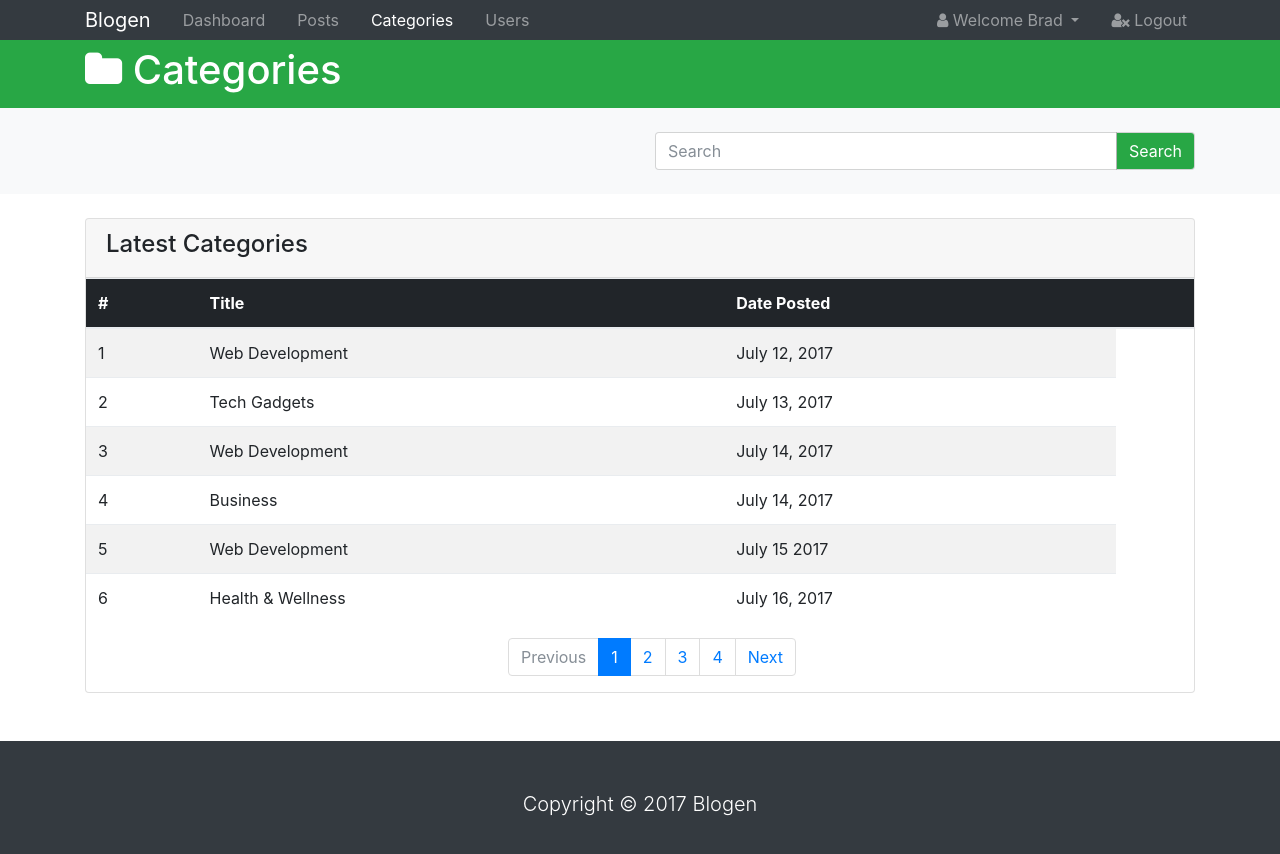
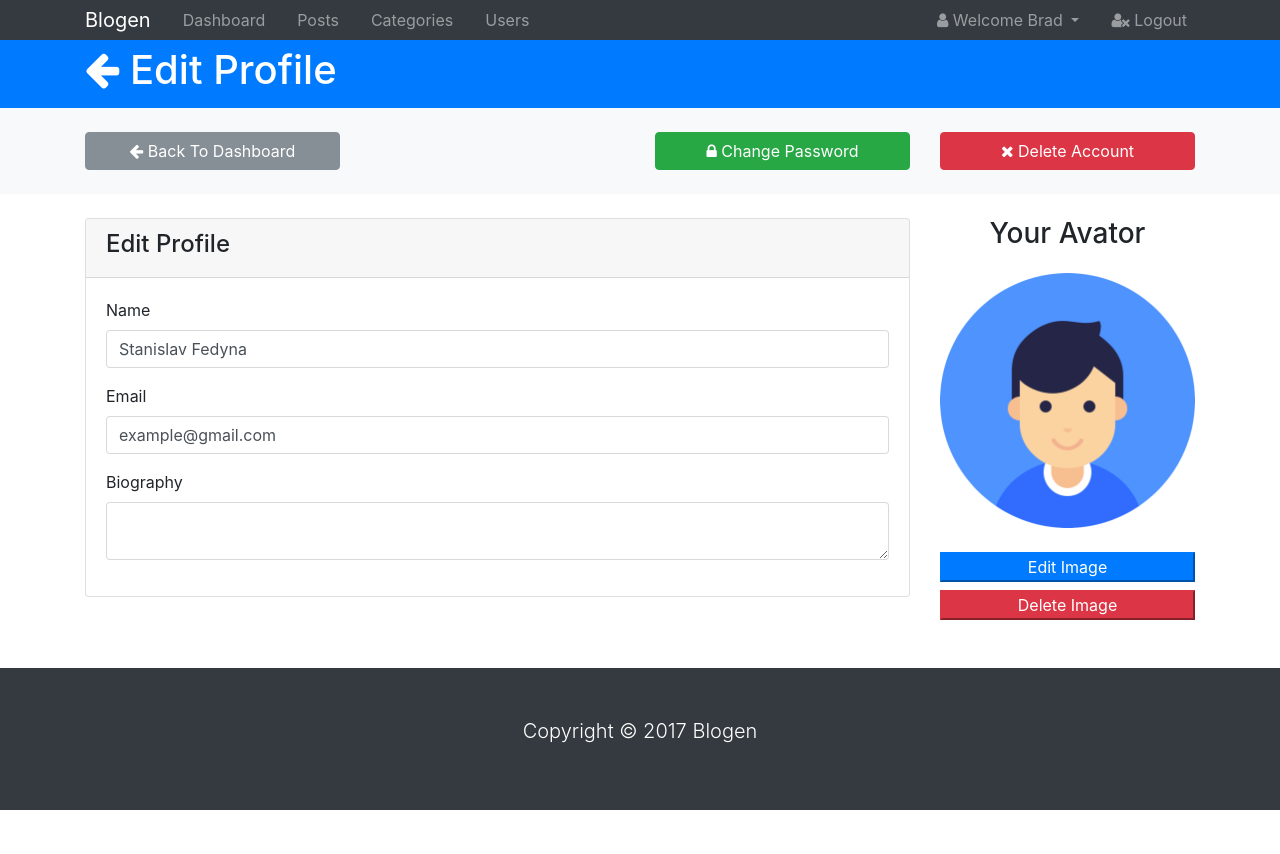
Before and after one commit to StanislavFedyna/blogen-admin-ui, a website: page src/profile.html in a window 1280 px wide. After the commit the page ends 810 px from the top, so only its background shows below. Drawn offline with nearby package versions, Linux system fonts and the light colour scheme; a script that the page names is missing.

Commit message:
edited profile section, added modal for pass button

```diff
--- a/src/Categories.html
+++ b/src/profile.html
@@ -29,7 +29,7 @@
             <a href="posts.html" class="nav-link">Posts</a>
           </li>
           <li class="nav-item px-2">
-            <a href="categories.html" class="nav-link active">Categories</a>
+            <a href="categories.html" class="nav-link">Categories</a>
           </li>
           <li class="nav-item px-2">
             <a href="users.html" class="nav-link">Users</a>
@@ -60,11 +60,11 @@
     </div>
   </nav>
 
-  <header id="main-header" class="py-2 bg-success text-white">
+  <header id="main-header" class="py-2 bg-primary text-white">
     <div class="container">
       <div class="row">
         <div class="col-md-6">
-          <h1><i class="fa fa-folder"></i> Categories </h1>
+          <h1> <i class="fa fa-arrow-left"></i> Edit Profile</h1>
         </div>
       </div>
     </div>
@@ -74,93 +74,57 @@
   <section id="action" class="py-4 mb-4 bg-light">
     <div class="container">
       <div class="row">
-        <div class="col-md-6 ml-auto">
-          <div class="input-group">
-            <input type="text" class="form-control" placeholder="Search">
-            <span class="input-group-btn">
-              <button class="btn btn-success">Search</button>
-            </span>
-          </div>
+        <div class="col-md-3 mr-auto">
+          <a href="index.html" class="btn btn-secondary btn-block">
+            <i class="fa fa-arrow-left"></i> Back To Dashboard
+          </a>
+        </div>
+        <div class="col-md-3">
+          <a href="#" class="btn btn-success btn-block" data-toggle="modal" data-target="#passwordModal">
+            <i class="fa fa-lock"></i> Change Password
+          </a>
+        </div>
+        <div class="col-md-3">
+          <a href="#" class="btn btn-danger btn-block">
+            <i class="fa fa-remove"></i> Delete Account
+          </a>
         </div>
       </div>
     </div>
   </section>
 
-  <!-- POSTS -->
-  <section id="posts">
+  <!-- PROFILE EDITS -->
+  <section id="profile">
     <div class="container">
       <div class="row">
-        <div class="col">
+        <div class="col-md-9">
           <div class="card">
             <div class="card-header">
-              <h4>Latest Categories</h4>
+              <h4>Edit Profile</h4>
             </div>
-            <table class="table table-striped">
-              <thead class="thead-inverse">
-                <tr>
-                  <th>#</th>
-                  <th>Title</th>
-                  <th>Date Posted</th>
-                  <th></th>
-                </tr>
-              </thead>
-              <tbody>
-                <tr>
-                  <td scope="row">1</td>
-                  <td>Web Development</td>
-                  <td>July 12, 2017</td>
-                </tr>
-                <tr>
-                  <td scope="row">2</td>
-                  <td>Tech Gadgets</td>
-                  <td>July 13, 2017</td>
-                </tr>
-                <tr>
-                  <td scope="row">3</td>
-                  <td>Web Development</td>
-                  <td>July 14, 2017</td>
-                </tr>
-                <tr>
-                  <td scope="row">4</td>
-                  <td>Business</td>
-                  <td>July 14, 2017</td>
-                </tr>
-                <tr>
-                  <td scope="row">5</td>
-                  <td>Web Development</td>
-                  <td>July 15 2017</td>
-                </tr>
-                <tr>
-                  <td scope="row">6</td>
-                  <td>Health & Wellness</td>
-                  <td>July 16, 2017</td>
-                </tr>
-              </tbody>
-            </table>
-
-            <nav class="ml-4 d-flex justify-content-center">
-              <ul class="pagination">
-                <li class="page-item disabled">
-                  <a href="#" class="page-link">Previous</a>
-                </li>
-                <li class="page-item active">
-                  <a href="#" class="page-link">1</a>
-                </li>
-                <li class="page-item">
-                  <a href="#" class="page-link">2</a>
-                </li>
-                <li class="page-item">
-                  <a href="#" class="page-link">3</a>
-                </li>
-                <li class="page-item">
-                  <a href="#" class="page-link">4</a>
-                </li>
-                <li class="page-item">
-                  <a href="#" class="page-link">Next</a>
-                </li>
-              </ul>
-            </nav>
+            <div class="card-body">
+              <form>
+                <div class="form-group">
+                  <label for="name">Name</label>
+                  <input type="text" class="form-control" value="Stanislav Fedyna">
+                </div>
+                <div class="form-group">
+                  <label for="email">Email</label>
+                  <input type="text" class="form-control" value="example@gmail.com">
+                </div>
+                <div class="form-group">
+                  <label for="body">Biography</label>
+                  <textarea name="editor1" class="form-control"></textarea>
+                </div>
+              </form>
+            </div>
           </div>
+        </div>
+        <div class="col-md-3">
+          <h3 class="text-center">Your Avator</h3>
+          <img src="img/avatar-icon.png" alt="avatar" class="d-block img-fluid my-4">
+          <button class="btn-primary btn-block">Edit Image</button>
+          <button class="btn-danger btn-block">Delete Image</button>
         </div>
       </div>
     </div>
@@ -176,6 +140,33 @@
     </div>
   </footer>
 
+  <!-- PASSWORD MODAL -->
+  <div class="modal fade" id="passwordModal">
+    <div class="modal-dialog modal-lg">
+      <div class="modal-content">
+        <div class="modal-header bg-success text-white">
+          <h5 class="modal-title">Change Password</h5>
+          <button class="close" data-dismiss="modal"><span>&times;</span></button>
+        </div>
+        <div class="modal-body">
+          <form>
+            <div class="form-group">
+              <label for="name">Password</label>
+              <input type="password" class="form-control">
+            </div>
+            <div class="form-group">
+              <label for="name">Confirm Password</label>
+              <input type="password" class="form-control">
+            </div>
+          </form>
+        </div>
+        <div class="modal-footer">
+          <button class="btn btn-secondary" data-dismiss="modal">Close</button>
+          <button class="btn btn-success" data-dismiss="modal">Update Password</button>
+        </div>
+      </div>
+    </div>
+  </div>
 
 
 
```
Also changed, not shown: src/details.html (+1 -1 lines), src/index.html (+1 -1 lines).
